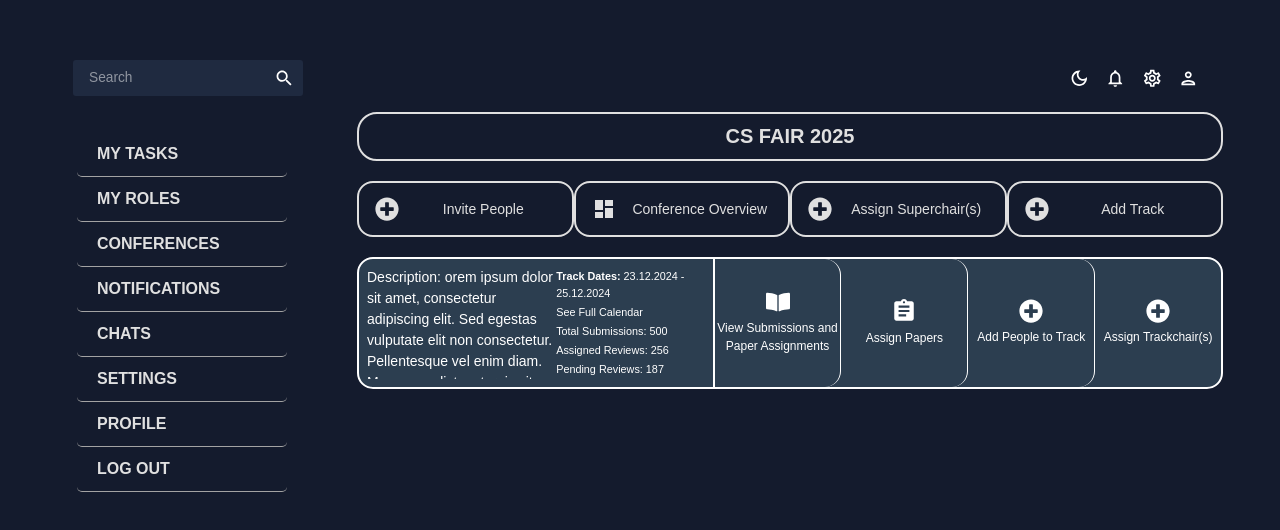
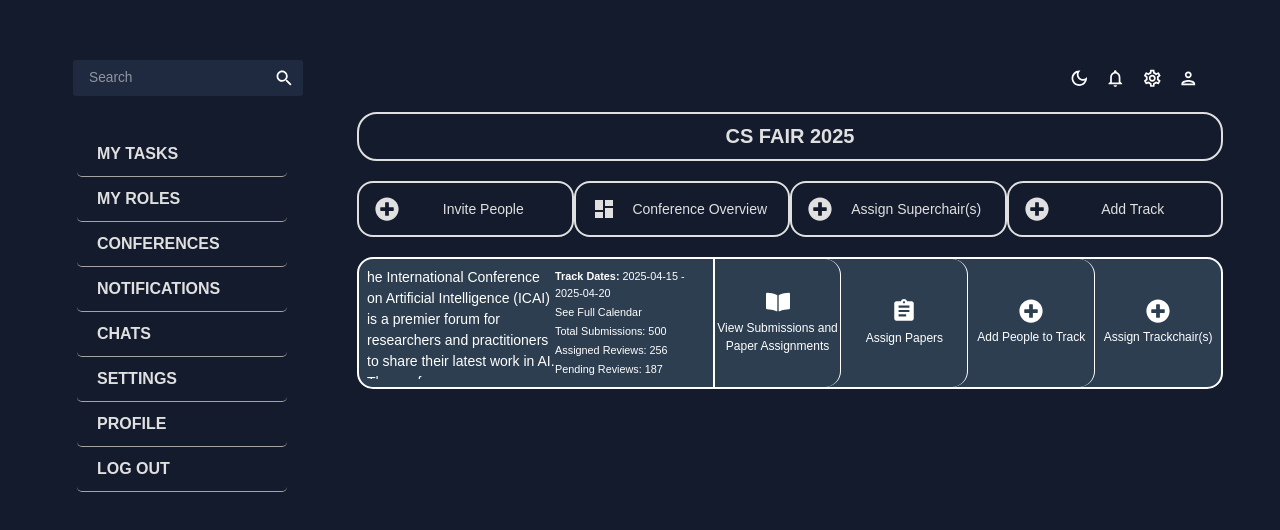
Before and after one commit to conferencer-bilkent/conferencer, a React (Vite) app in the folder frontend/: page /conference in a window 1280 px wide. Shown: the part 122-652 px from the top of the page. Built offline with nearby package versions, Linux system fonts and the light colour scheme.

Commit message:
dummydata

```diff
--- a/frontend/src/components/Pages/Conference/components/ConferenceDetail.tsx
+++ b/frontend/src/components/Pages/Conference/components/ConferenceDetail.tsx
@@ -2,7 +2,7 @@ import React from "react";
 import "./ConferenceDetail.css";
 import { FaBookOpen, FaPlusCircle } from "react-icons/fa";
 import AssignmentIcon from '@mui/icons-material/Assignment';
-
+import { ConferenceData, conference1, conference2 } from "../../../../utils/dummyData/dummyConferenceData";
 
 interface TextInfo {
   title?: string;
@@ -13,32 +13,25 @@ interface TextInfo {
 interface ButtonInfo {
   icon: JSX.Element;
   text: string;
-  onClick?: () => void;  // Added onClick handler
+  onClick?: () => void;
 }
 
 interface ConferenceDetailProps {
   texts: TextInfo[];
   buttons: ButtonInfo[];
+  description?: string;
 }
 
 const ConferenceDetail: React.FC<ConferenceDetailProps> = ({
   texts,
   buttons,
+  description
 }) => {
   return (
     <div className="conference-detail">
       <div className="description-container">
         <div className="description">
-          {" "}
-          Description: orem ipsum dolor sit amet, consectetur adipiscing elit.
-          Sed egestas vulputate elit non consectetur. Pellentesque vel enim
-          diam. Maecenas dictum turpis vitae elit pellentesque, sit amet
-          pharetra dolor viverra. Pellentesque vel nisi sit amet dui pharetra
-          auctor. Cras condimentum nisl a posuere sagittis. Suspendisse volutpat
-          auctor fermentum. Morbi ultrices felis quis felis facilisis, nec
-          maximus nibh lacinia. Phasellus porta lorem ante, a fermentum risus
-          blandit vitae. Suspendisse tempus ultrices risus sit amet consequat.
-          Morbi lacus lacus, accumsan non blandit suscipit, aliquet sed lorem.{" "}
+          {description || "Description: orem ipsum dolor sit amet, consectetur adipiscing elit. Sed egestas vulputate elit non consectetur. Pellentesque vel enim diam. Maecenas dictum turpis vitae elit pellentesque, sit amet pharetra dolor viverra. Pellentesque vel nisi sit amet dui pharetra auctor. Cras condimentum nisl a posuere sagittis. Suspendisse volutpat auctor fermentum. Morbi ultrices felis quis felis facilisis, nec maximus nibh lacinia. Phasellus porta lorem ante, a fermentum risus blandit vitae. Suspendisse tempus ultrices risus sit amet consequat. Morbi lacus lacus, accumsan non blandit suscipit, aliquet sed lorem."}
         </div>
         <div className="text-info">
           {texts.map((item, index) => (
@@ -66,30 +59,33 @@ const ConferenceDetail: React.FC<ConferenceDetailProps> = ({
   );
 };
 
-// Default Props (Hardcoded Example)
-const defaultTexts: TextInfo[] = [
+// Helper function to create text info from conference data
+const createTextInfoFromConference = (conference: ConferenceData): TextInfo[] => {
+  return [
     {
       title: "Track Dates",
-    content: "23.12.2024 - 25.12.2024",
+      content: `${conference.track_dates.start} - ${conference.track_dates.end}`,
     },
     {
       content: "See Full Calendar",
       link: "#",
     },
     {
-    content: "Total Submissions: 500",
+      content: `Total Submissions: ${conference.stats.total_submissions}`,
       link: "#",
     },
     {
-    content: "Assigned Reviews: 256",
+      content: `Assigned Reviews: ${conference.stats.assigned_reviews}`,
       link: "#",
     },
     {
-    content: "Pending Reviews: 187",
+      content: `Pending Reviews: ${conference.stats.pending_reviews}`,
       link: "#",
     },
   ];
+};
 
+// Default buttons
 const defaultButtons: ButtonInfo[] = [
   {
     icon: <FaBookOpen size={24} />,
@@ -100,12 +96,16 @@ const defaultButtons: ButtonInfo[] = [
   { icon: <FaPlusCircle size={24} />, text: "Assign Trackchair(s)" },
 ];
 
-// Example usage with props to handle popup
+// Example usage with props to handle popup and conference data
 interface ConferenceDetailExampleProps {
   openPopup?: (action: string) => void;
+  conference?: ConferenceData;
 }
 
-export const ConferenceDetailExample: React.FC<ConferenceDetailExampleProps> = ({ openPopup }) => {
+export const ConferenceDetailExample: React.FC<ConferenceDetailExampleProps> = ({
+  openPopup,
+  conference = conference1 // Default to first conference if none provided
+}) => {
   // Create buttons with onClick handlers where needed
   const buttonsWithHandlers = defaultButtons.map(button => {
     // Handle multiple buttons that should open popups
@@ -133,7 +133,29 @@ export const ConferenceDetailExample: React.FC<ConferenceDetailExampleProps> = (
     return button;
   });
 
-  return <ConferenceDetail texts={defaultTexts} buttons={buttonsWithHandlers} />;
+  // Generate text info from conference data
+  const textsFromConference = createTextInfoFromConference(conference);
+
+  return (
+    <ConferenceDetail
+      texts={textsFromConference}
+      buttons={buttonsWithHandlers}
+      description={conference.description}
+    />
+  );
+};
+
+// Export a component that displays both conferences for demo purposes
+export const ConferenceDetailDemoWithBothConferences: React.FC = () => {
+  return (
+    <div>
+      <h2>{conference1.name} ({conference1.acronym})</h2>
+      <ConferenceDetailExample conference={conference1} />
+
+      <h2 style={{ marginTop: '30px' }}>{conference2.name} ({conference2.acronym})</h2>
+      <ConferenceDetailExample conference={conference2} />
+    </div>
+  );
 };
 
 export default ConferenceDetail;
--- /dev/null
+++ b/frontend/src/utils/dummyData/dummyConferenceData.ts
@@ -0,0 +1,192 @@
+// Sample conference data that would come from backend
+// These objects match the Conference model from the backend plus
+// additional frontend display information
+
+export interface ConferenceData {
+  // Basic conference info
+  id: string;
+  name: string;
+  acronym: string;
+  short_acronym: string;
+  website: string;
+  city: string;
+  venue: string;
+  state: string;
+  country: string;
+  submission_page: string;
+  license_expiry: string;
+  contact_emails: string[];
+  forwarding_emails_conference: string[];
+  forwarding_emails_tracks: string[];
+  created_by: string;
+  created_at: string;
+  description: string; // For frontend display
+
+  // Conference configuration
+  double_blind_review: boolean;
+  can_pc_see_unassigned_submissions: boolean;
+  abstract_before_full: boolean;
+  abstract_section_hidden: boolean;
+  multiple_authors_allowed: boolean;
+  max_abstract_length: number;
+  submission_instructions: string;
+  additional_fields_enabled: boolean;
+  file_upload_fields: any[];
+  presenter_selection_required: boolean;
+  submission_updates_allowed: boolean;
+  new_submission_allowed: boolean;
+  auto_update_submission_dates: boolean;
+  use_bidding_or_relevance: string;
+  bidding_enabled: boolean;
+  chairs_can_view_bids: boolean;
+  llm_fraud_detection: boolean;
+  reviewers_per_paper: number;
+  can_pc_see_reviewer_names: boolean;
+  status_menu_enabled: boolean;
+  pc_can_enter_review: boolean;
+  pc_can_access_reviews: boolean;
+  decision_range: number[];
+  subreviewers_allowed: boolean;
+  subreviewer_anonymous: boolean;
+  track_chair_notifications: boolean;
+
+  // Additional frontend display data
+  track_dates: {
+    start: string;
+    end: string;
+  };
+  stats: {
+    total_submissions: number;
+    assigned_reviews: number;
+    pending_reviews: number;
+  };
+}
+
+// First sample conference
+export const conference1: ConferenceData = {
+  id: "65f8a7e9c3d2b1a0987654321",
+  name: "knternational Conference on Artificial Intelligence",
+  acronym: "ICAI 2025",
+  short_acronym: "ICAI",
+  website: "https://icai2025.org",
+  city: "San Francisco",
+  venue: "Moscone Center",
+  state: "California",
+  country: "USA",
+  submission_page: "/submission/icai",
+  license_expiry: "2025-12-31",
+  contact_emails: ["chair@icai2025.org", "info@icai2025.org"],
+  forwarding_emails_conference: ["all-chairs@icai2025.org"],
+  forwarding_emails_tracks: ["ai-tracks@icai2025.org"],
+  created_by: "61a2d3e4b5c6d7f8901234567",
+  created_at: "2024-11-15T08:00:00.000Z",
+  description: "he International Conference on Artificial Intelligence (ICAI) is a premier forum for researchers and practitioners to share their latest work in AI. The conference covers a broad range of topics including machine learning, natural language processing, computer vision, robotics, and AI ethics.",
+
+  // Conference configuration
+  double_blind_review: true,
+  can_pc_see_unassigned_submissions: false,
+  abstract_before_full: true,
+  abstract_section_hidden: false,
+  multiple_authors_allowed: true,
+  max_abstract_length: 500,
+  submission_instructions: "Please follow the ACM template for your submission. Papers should not exceed 8 pages including references.",
+  additional_fields_enabled: true,
+  file_upload_fields: [
+    { name: "manuscript", required: true, file_types: [".pdf"] },
+    { name: "supplementary", required: false, file_types: [".zip", ".pdf"] }
+  ],
+  presenter_selection_required: true,
+  submission_updates_allowed: true,
+  new_submission_allowed: true,
+  auto_update_submission_dates: false,
+  use_bidding_or_relevance: "bidding",
+  bidding_enabled: true,
+  chairs_can_view_bids: true,
+  llm_fraud_detection: true,
+  reviewers_per_paper: 3,
+  can_pc_see_reviewer_names: false,
+  status_menu_enabled: true,
+  pc_can_enter_review: true,
+  pc_can_access_reviews: true,
+  decision_range: [1, 5],
+  subreviewers_allowed: true,
+  subreviewer_anonymous: true,
+  track_chair_notifications: true,
+
+  // Additional frontend display data
+  track_dates: {
+    start: "2025-04-15",
+    end: "2025-04-20"
+  },
+  stats: {
+    total_submissions: 500,
+    assigned_reviews: 256,
+    pending_reviews: 187
+  }
+};
+
+// Second sample conference
+export const conference2: ConferenceData = {
+  id: "65f7b8e9d0c3b2a1098765432",
+  name: "European Symposium on Software Engineering",
+  acronym: "ESSE 2025",
+  short_acronym: "ESSE",
+  website: "https://esse2025.eu",
+  city: "Berlin",
+  venue: "Estrel Congress Center",
+  state: "Berlin",
+  country: "Germany",
+  submission_page: "/submission/esse",
+  license_expiry: "2025-12-31",
+  contact_emails: ["chair@esse2025.eu", "support@esse2025.eu"],
+  forwarding_emails_conference: ["committee@esse2025.eu"],
+  forwarding_emails_tracks: ["tracks@esse2025.eu"],
+  created_by: "61b3c4d5e6f7a8b9012345678",
+  created_at: "2024-12-01T09:30:00.000Z",
+  description: "The European Symposium on Software Engineering (ESSE) brings together academics and industry professionals to discuss advances in software development methodologies, tools, and practices. Topics include software architecture, testing, DevOps, agile methodologies, and emerging technologies in software development.",
+
+  // Conference configuration
+  double_blind_review: true,
+  can_pc_see_unassigned_submissions: true,
+  abstract_before_full: false,
+  abstract_section_hidden: false,
+  multiple_authors_allowed: true,
+  max_abstract_length: 300,
+  submission_instructions: "Papers must follow the IEEE format. Full papers should not exceed 10 pages including references and figures.",
+  additional_fields_enabled: true,
+  file_upload_fields: [
+    { name: "paper", required: true, file_types: [".pdf"] },
+    { name: "code", required: false, file_types: [".zip", ".tar.gz"] },
+    { name: "data", required: false, file_types: [".zip", ".csv", ".json"] }
+  ],
+  presenter_selection_required: true,
+  submission_updates_allowed: false,
+  new_submission_allowed: true,
+  auto_update_submission_dates: true,
+  use_bidding_or_relevance: "relevance",
+  bidding_enabled: false,
+  chairs_can_view_bids: false,
+  llm_fraud_detection: false,
+  reviewers_per_paper: 4,
+  can_pc_see_reviewer_names: true,
+  status_menu_enabled: true,
+  pc_can_enter_review: true,
+  pc_can_access_reviews: false,
+  decision_range: [1, 10],
+  subreviewers_allowed: false,
+  subreviewer_anonymous: false,
+  track_chair_notifications: true,
+
+  // Additional frontend display data
+  track_dates: {
+    start: "2025-06-10",
+    end: "2025-06-15"
+  },
+  stats: {
+    total_submissions: 325,
+    assigned_reviews: 298,
+    pending_reviews: 124
+  }
+};
+
+export const conferences = [conference1, conference2];
```
Lines whose indentation alone changed are shown as unchanged.
